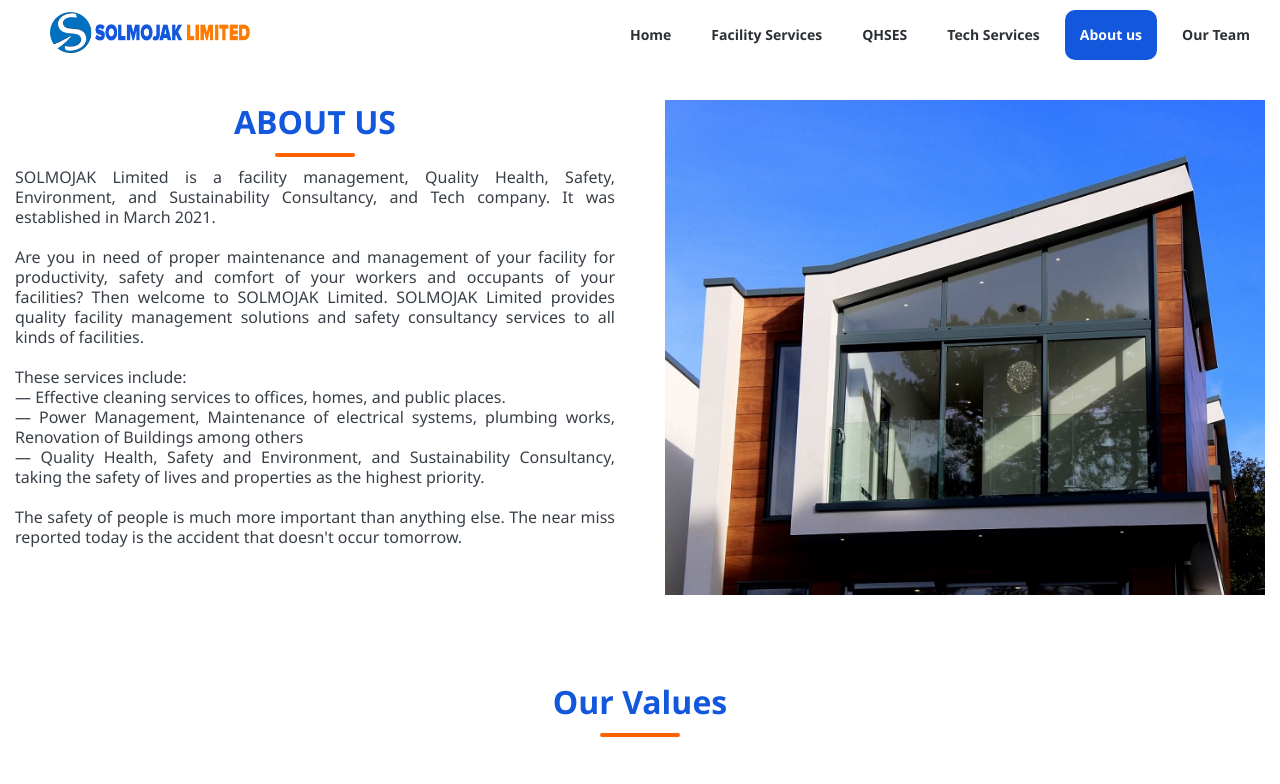
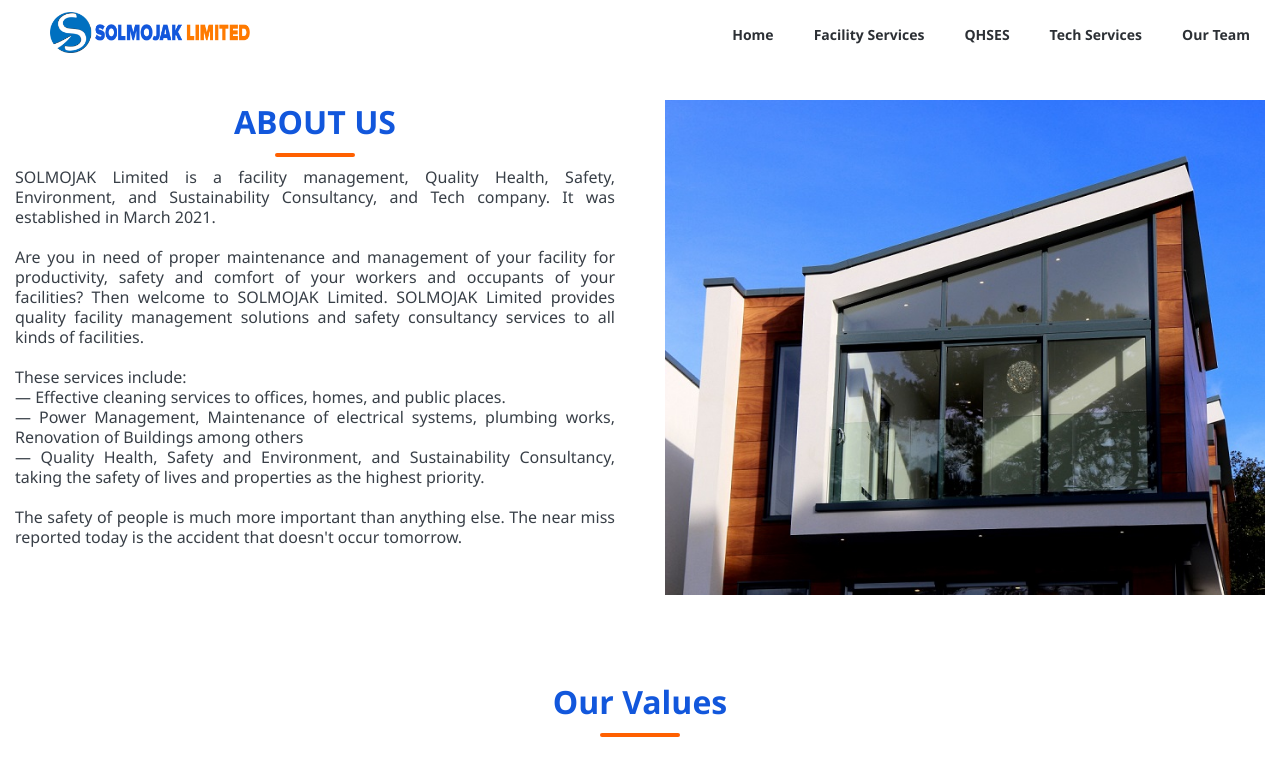
Before and after one commit to solomonojox/solmojakltd, a plain HTML site: page about.html in a window 1280 px wide. Shown: the top 784 px of the page. Drawn offline with Linux system fonts and the light colour scheme.

Commit message:
Comment out 'About us' link in navigation
Comment out the 'About us' navigation link in the menu.

```diff
--- a/about.html
+++ b/about.html
@@ -53,7 +53,7 @@
          </ul>
       </div> -->
    </li>
-   <li><a class="nav_link" href="about.html">About us</a></li>
+   <!-- <li><a class="nav_link" href="about.html">About us</a></li> -->
    <li><a class="nav_link" href="our-team.html">Our Team</a></li>
   </ul>
   <img src="images/menu-btn.png" alt="" class="menu-btn">
```
